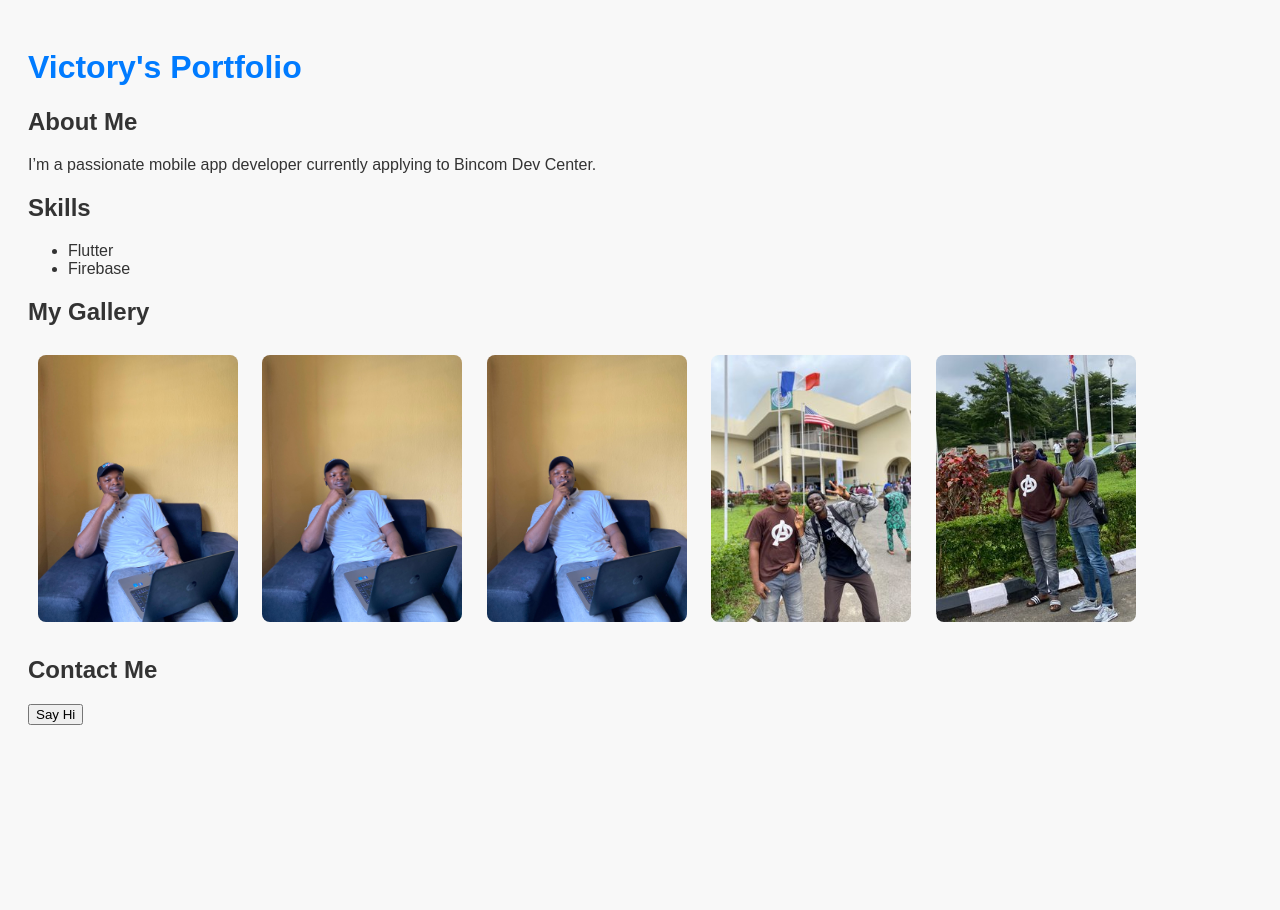
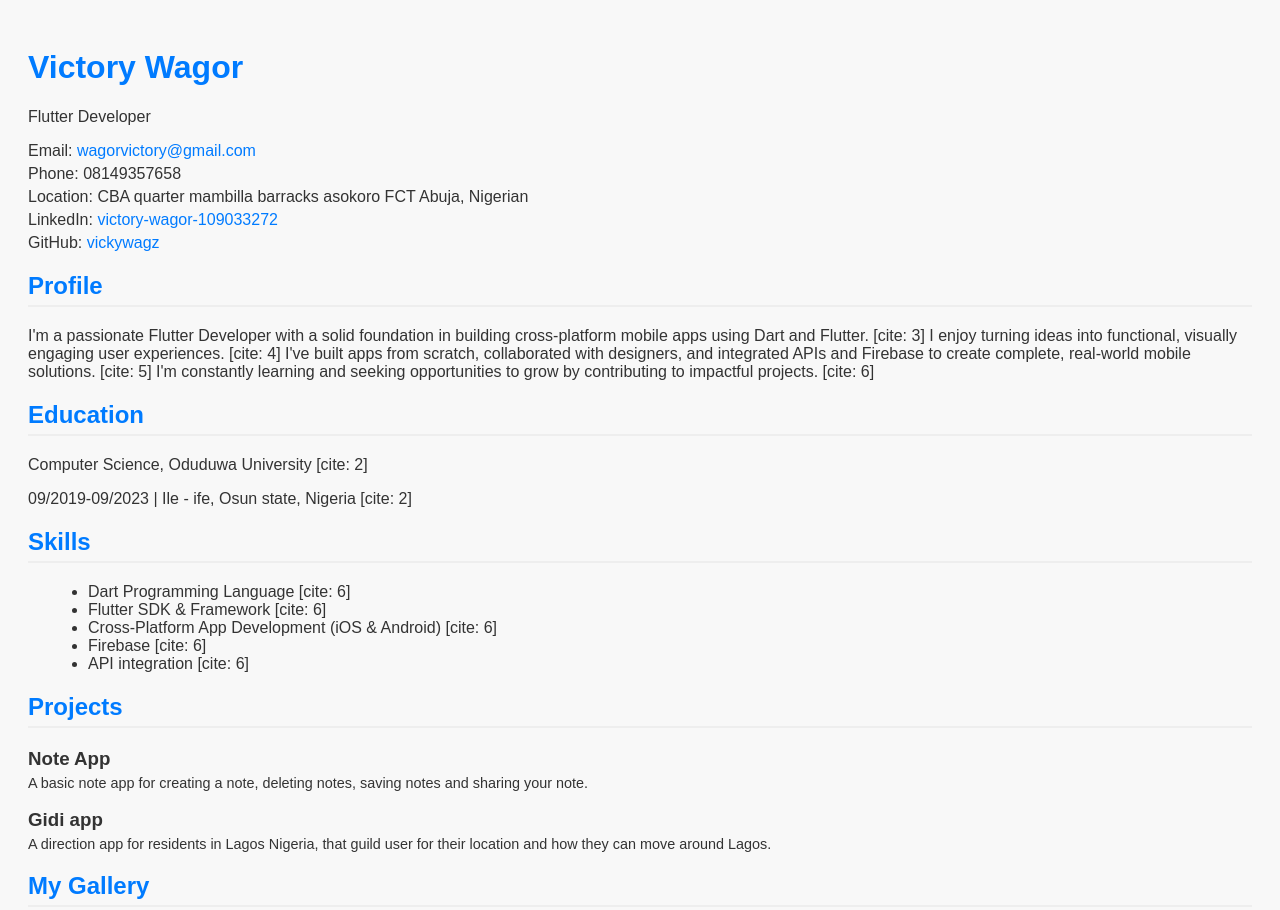
Before and after one commit to vickywagz/my-portfolio, a plain HTML site: page index.html in a window 1280 px wide. Shown: the top 910 px of the page. Before the commit the page ends 800 px from the top, so only its background shows below. Drawn offline with Linux system fonts and the light colour scheme.

Commit message:
Update index.html

```diff
--- a/index.html
+++ b/index.html
@@ -1,7 +1,7 @@
 <!DOCTYPE html>
 <html>
   <head>
-    <title>Victory's Personal Website</title>
+    <title>Victory Wagor - Flutter Developer</title>
     <style>
       body {
         font-family: Arial, sans-serif;
@@ -16,29 +16,83 @@
       h1 {
         color: #007BFF;
       }
+      .section-header {
+        color: #007BFF;
+        border-bottom: 2px solid #eee;
+        padding-bottom: 5px;
+        margin-top: 20px;
+      }
+      .contact-info p {
+        margin: 5px 0;
+      }
+      .project-item h3 {
+        margin-bottom: 5px;
+        color: #333;
+      }
+      .project-item p {
+        margin-top: 0;
+        font-size: 0.9em;
+      }
+      ul {
+        list-style-type: disc;
+        margin-left: 20px;
+      }
+      a {
+        color: #007BFF;
+        text-decoration: none;
+      }
+      a:hover {
+        text-decoration: underline;
+      }
     </style>
   </head>
   <body>
-    <h1>Victory's Portfolio</h1>
+    <h1>Victory Wagor</h1>
+    <p>Flutter Developer</p>
 
-    <h2>About Me</h2>
-    <p>I’m a passionate mobile app developer currently applying to Bincom Dev Center.</p>
+    <div class="contact-info">
+      <p>Email: <a href="mailto:wagorvictory@gmail.com">wagorvictory@gmail.com</a></p>
+      <p>Phone: 08149357658</p>
+      <p>Location: CBA quarter mambilla barracks asokoro FCT Abuja, Nigerian</p>
+      <p>LinkedIn: <a href="https://www.linkedin.com/in/victory-wagor-109033272" target="_blank">victory-wagor-109033272</a></p>
+      <p>GitHub: <a href="http://github.com/vickywagz" target="_blank">vickywagz</a></p>
+    </div>
 
-    <h2>Skills</h2>
+    <h2 class="section-header">Profile</h2>
+    <p>I'm a passionate Flutter Developer with a solid foundation in building cross-platform mobile apps using Dart and Flutter. [cite: 3] I enjoy turning ideas into functional, visually engaging user experiences. [cite: 4] I've built apps from scratch, collaborated with designers, and integrated APIs and Firebase to create complete, real-world mobile solutions. [cite: 5] I'm constantly learning and seeking opportunities to grow by contributing to impactful projects. [cite: 6]</p>
+
+    <h2 class="section-header">Education</h2>
+    <p>Computer Science, Oduduwa University [cite: 2]</p>
+    <p>09/2019-09/2023 | Ile - ife, Osun state, Nigeria [cite: 2]</p>
+
+    <h2 class="section-header">Skills</h2>
     <ul>
-      <li>Flutter</li>
-      <li>Firebase</li>
+      <li>Dart Programming Language [cite: 6]</li>
+      <li>Flutter SDK & Framework [cite: 6]</li>
+      <li>Cross-Platform App Development (iOS & Android) [cite: 6]</li>
+      <li>Firebase [cite: 6]</li>
+      <li>API integration [cite: 6]</li>
     </ul>
 
-    <h2>My Gallery</h2>
+    <h2 class="section-header">Projects</h2>
+    <div class="project-item">
+      <h3>Note App</h3>
+      <p>A basic note app for creating a note, deleting notes, saving notes and sharing your note.</p>
+    </div>
+    <div class="project-item">
+      <h3>Gidi app</h3>
+      <p>A direction app for residents in Lagos Nigeria, that guild user for their location and how they can move around Lagos.</p>
+    </div>
 
+    <h2 class="section-header">My Gallery</h2>
     <img src="images/me1.jpg" alt="Me 1" width="200">
-<img src="images/me2.jpg" alt="Me 2" width="200">
-<img src="images/me3.jpg" alt="Me 3" width="200">
-<img src="images/me4.jpeg" alt="Me 4" width="200">
-<img src="images/me5.jpeg" alt="Me 5" width="200">
+    <img src="images/me2.jpg" alt="Me 2" width="200">
+    <img src="images/me3.jpg" alt="Me 3" width="200">
+    <img src="images/me4.jpeg" alt="Me 4" width="200">
+    <img src="images/me5.jpeg" alt="Me 5" width="200">
 
-    <h2>Contact Me</h2>
+
+    <h2 class="section-header">Contact Me</h2>
     <button onclick="sayHello()">Say Hi</button>
 
     <script>
```
